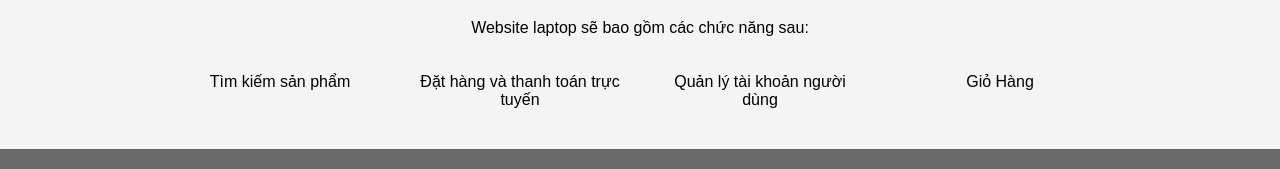
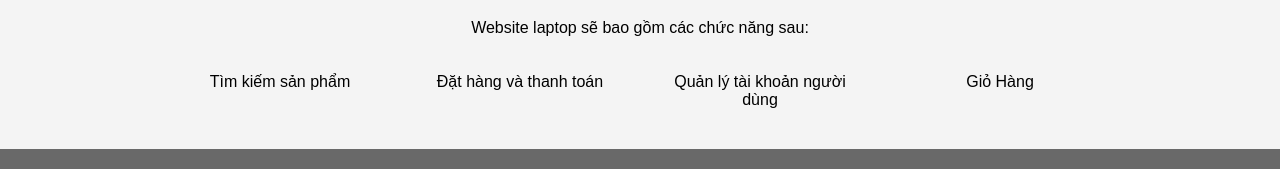
Before and after one commit to dowifop/testDAPM, a plain HTML site: page Bai1/index.html in a window 1280 px wide. Shown: the part 584-753 px from the top of the page. Drawn offline with Linux system fonts and the light colour scheme.

Commit message:
Update index.html

```diff
--- a/Bai1/index.html
+++ b/Bai1/index.html
@@ -38,7 +38,7 @@
       <p>Website laptop sẽ bao gồm các chức năng sau:</p>
       <ul>
           <li>Tìm kiếm sản phẩm</li>
-          <li>Đặt hàng và thanh toán trực tuyến</li>
+          <li>Đặt hàng và thanh toán</li>
           <li>Quản lý tài khoản người dùng</li>
           <li>Giỏ Hàng</li>
       </ul>
```
